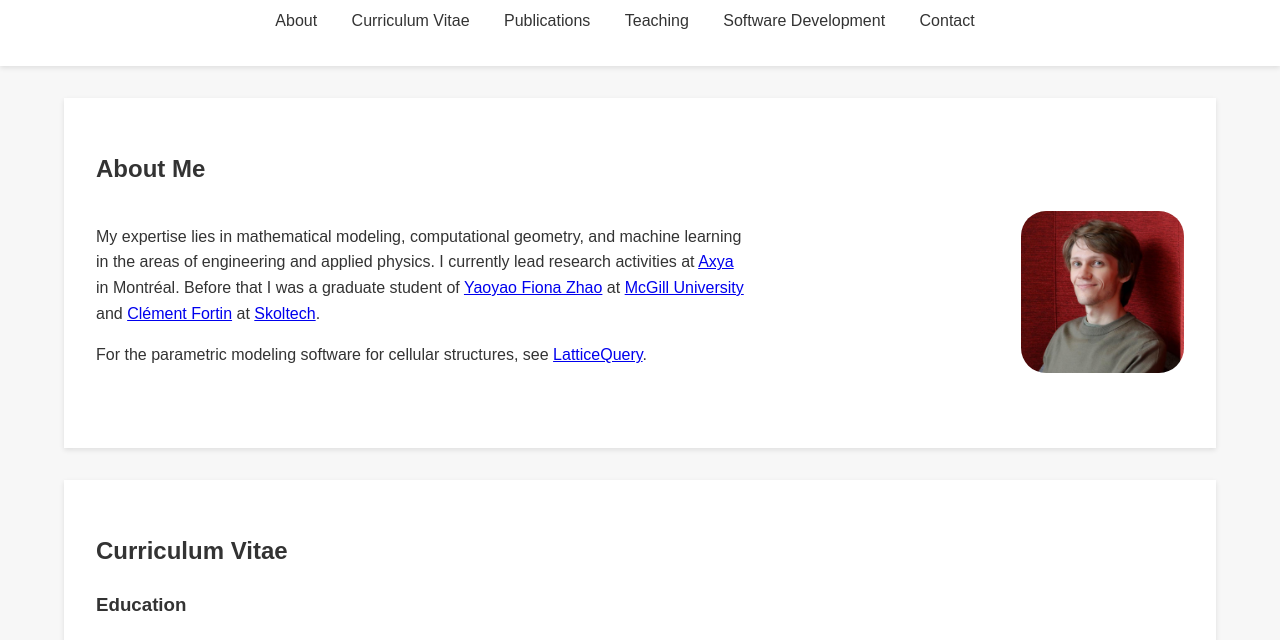
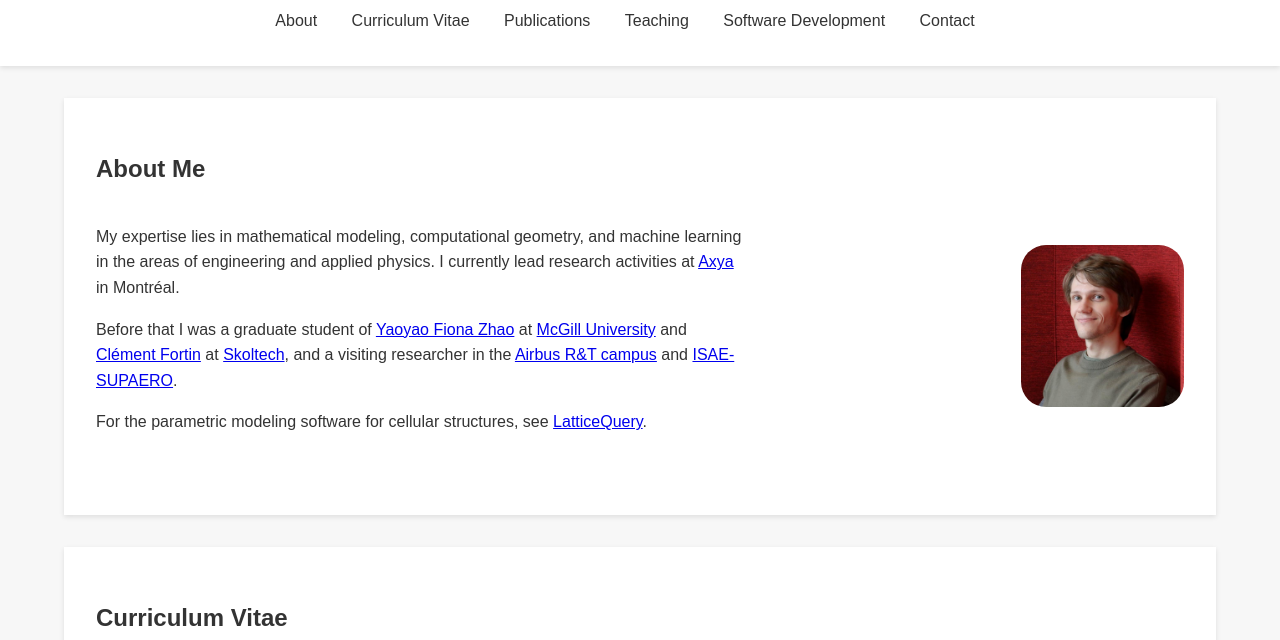
Before and after one commit to jalovisko/letovnn, a plain HTML site: page index.html in a window 1280 px wide. Shown: the part 102-742 px from the top of the page. Drawn offline with Linux system fonts and the light colour scheme.

Commit message:
airbus + supaero

```diff
--- a/index.html
+++ b/index.html
@@ -28,7 +28,8 @@
   <h2>About Me</h2>
   <div class="about-content">
     <div class="bio">
-      <p>My expertise lies in mathematical modeling, computational geometry, and machine learning in the areas of engineering and applied physics. I currently lead research activities at <a href="https://axya.co/en/">Axya</a> in Montréal. Before that I was a graduate student of <a href="https://www.mcgill.ca/mcisce/yaoyao-fiona-zhao">Yaoyao Fiona Zhao</a> at <a href="https://www.mcgill.ca">McGill University</a> and <a href="https://faculty.skoltech.ru/people/clementfortin">Clément Fortin</a> at <a href="http://www.skoltech.ru/en">Skoltech</a>.
+      <p>My expertise lies in mathematical modeling, computational geometry, and machine learning in the areas of engineering and applied physics. I currently lead research activities at <a href="https://axya.co/en/">Axya</a> in Montréal.</p>
+      <p>Before that I was a graduate student of <a href="https://www.mcgill.ca/mcisce/yaoyao-fiona-zhao">Yaoyao Fiona Zhao</a> at <a href="https://www.mcgill.ca">McGill University</a> and <a href="https://faculty.skoltech.ru/people/clementfortin">Clément Fortin</a> at <a href="http://www.skoltech.ru/en">Skoltech</a>, and a visiting researcher in the <a href="https://www.airbus.com/en/airbus-atlantic/research-and-technology">Airbus R&T campus</a> and <a href="https://www.isae-supaero.fr/en">ISAE-SUPAERO</a>.
       </p>
 
       <p>
```
